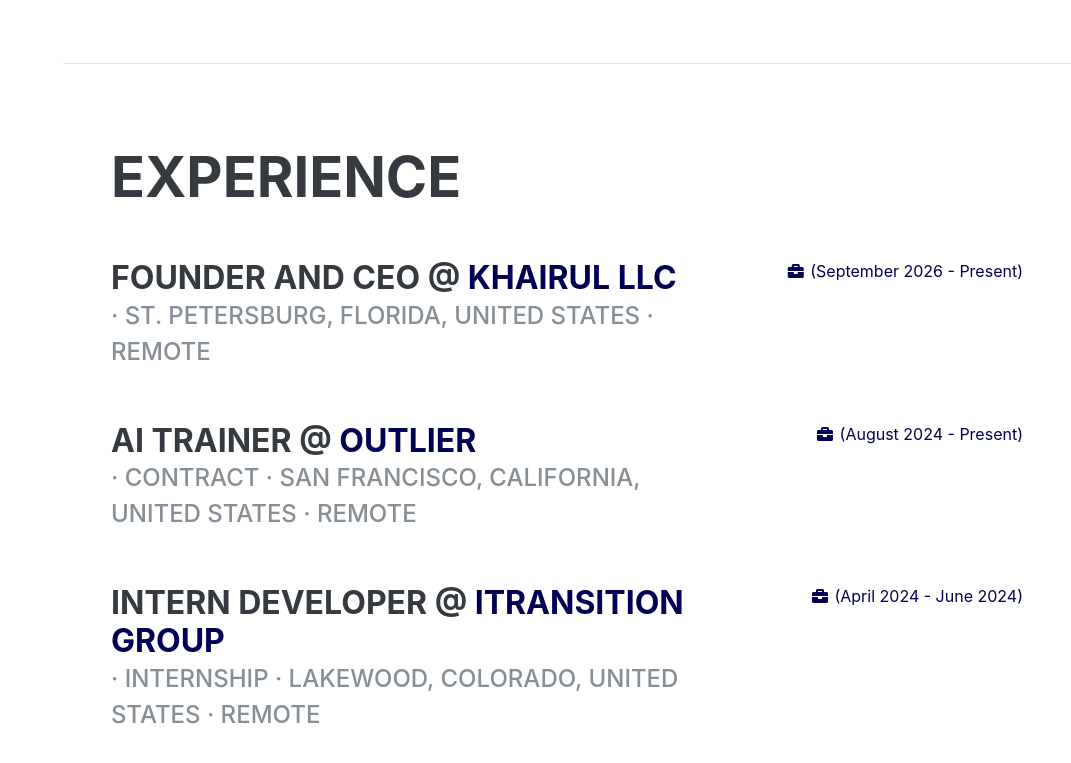
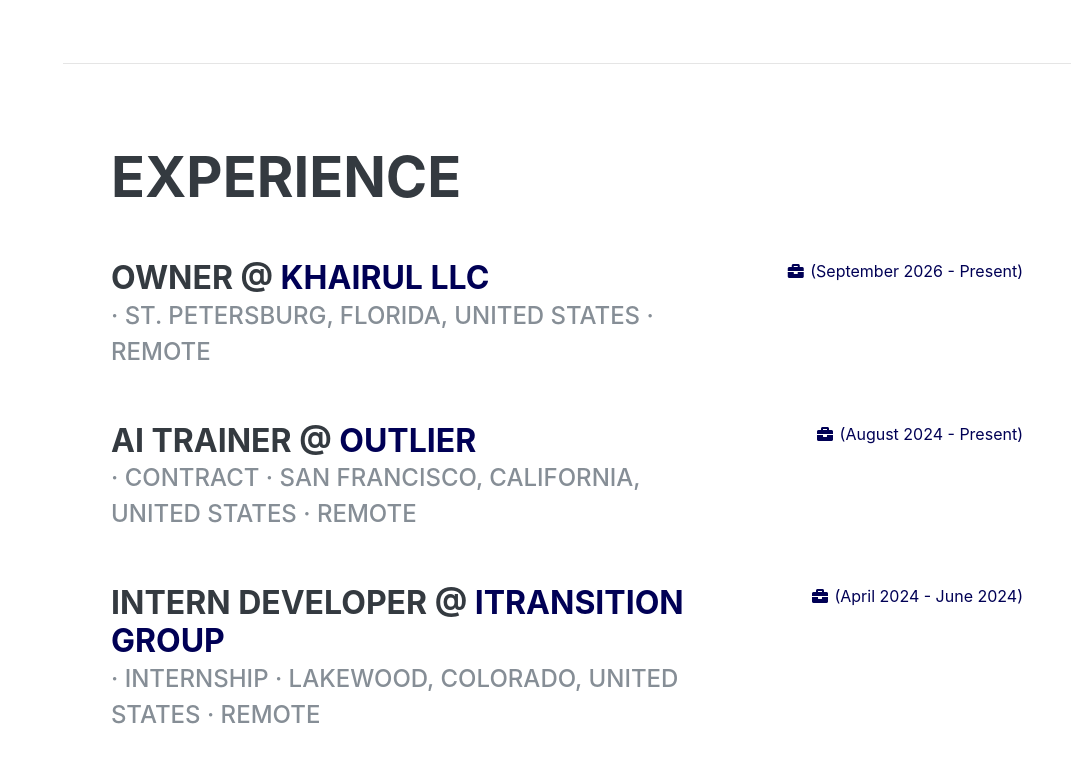
Before and after one commit to raratul/raratul.github.io, a plain HTML site: page index.html in a window 1280 px wide. Shown: the part 2403-3166 px from the top of the page, without its empty margins (209-1280 px from the left). Drawn offline with Linux system fonts and the light colour scheme; a web font is replaced by a local one.

Commit message:
Change job title from 'Founder and CEO' to 'Owner'

```diff
--- a/index.html
+++ b/index.html
@@ -243,7 +243,7 @@
                 class="resume-item d-flex flex-column flex-md-row justify-content-between mb-5"
               >
                 <div class="resume-content">
-                  <h3 class="mb-0">Founder and CEO @
+                  <h3 class="mb-0">Owner @
                   <a href="https://khairul-llc.com/" target="_blank">Khairul LLC</a></h3>
                   <div class="subheading mb-1">· St. Petersburg, Florida, United States · Remote</div>
                 </div>
```
